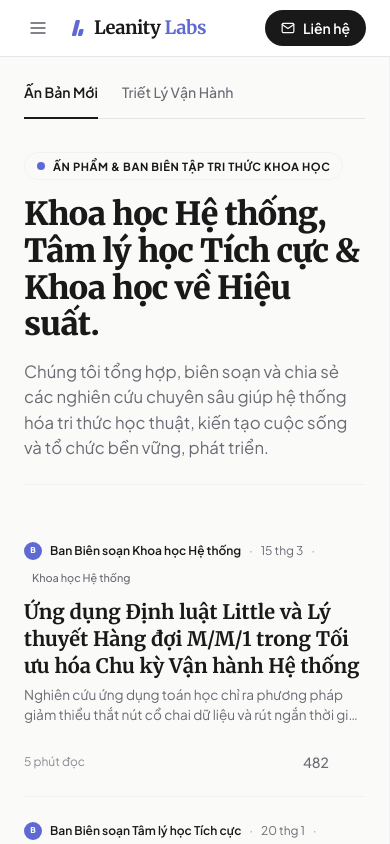
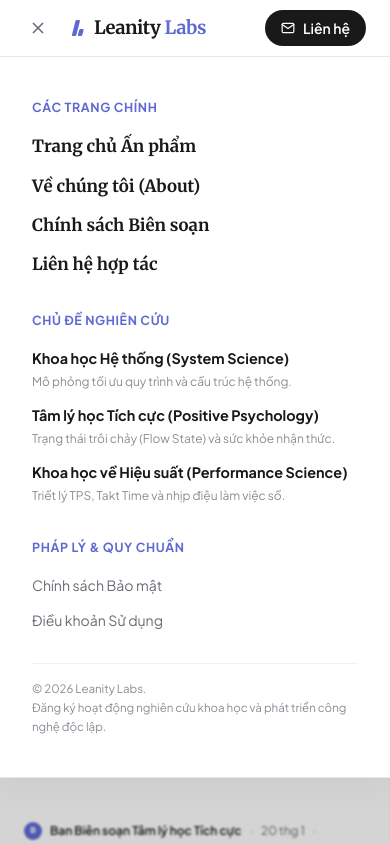
Before and after one commit to steven-baovo/leanity-labs, a Next.js app: page / in a window 390 px wide. Both pictures are taken after a click on the button 38 px from the left and 28 px from the top of the page. Shown: the top 844 px of the page. Built offline with nearby package versions, Linux system fonts and the light colour scheme; no server answers.

Commit message:
feat: implement header menu dropdown with responsive navigation links

```diff
--- a/src/components/Header.tsx
+++ b/src/components/Header.tsx
@@ -1,19 +1,33 @@
+"use client";
+
+import { useState } from 'react';
 import Link from 'next/link';
 
 export default function Header() {
+  const [isOpen, setIsOpen] = useState(false);
+
   return (
+    <>
       <header className="sticky top-0 left-0 w-full h-[57px] bg-bg-dark border-b border-border-dark flex items-center justify-between px-6 z-[200]">
         <div className="flex items-center gap-4">
           <button
-          className="bg-transparent border-none cursor-pointer text-text-secondary flex items-center justify-center p-1 transition-all duration-200 hover:text-text-primary"
+            onClick={() => setIsOpen(!isOpen)}
+            className="bg-transparent border-none cursor-pointer text-text-secondary flex items-center justify-center p-1 transition-all duration-200 hover:text-text-primary active:scale-95"
             aria-label="Mở menu điều hướng"
             title="Menu"
           >
+            {isOpen ? (
+              <svg className="w-5 h-5" viewBox="0 0 24 24" fill="none" stroke="currentColor" strokeWidth="2">
+                <line x1="18" y1="6" x2="6" y2="18"></line>
+                <line x1="6" y1="6" x2="18" y2="18"></line>
+              </svg>
+            ) : (
               <svg className="w-5 h-5" viewBox="0 0 24 24" fill="none" stroke="currentColor" strokeWidth="2">
                 <line x1="3" y1="12" x2="21" y2="12"></line>
                 <line x1="3" y1="6" x2="21" y2="6"></line>
                 <line x1="3" y1="18" x2="21" y2="18"></line>
               </svg>
+            )}
           </button>
 
           <Link href="/" className="flex items-center gap-2 no-underline" aria-label="Leanity Labs Home">
@@ -56,5 +70,91 @@ export default function Header() {
           </Link>
         </div>
       </header>
+
+      {/* Dropdown Menu Panel (Leanity Labs Style) */}
+      {isOpen && (
+        <>
+          {/* Backdrop Overlay */}
+          <div
+            onClick={() => setIsOpen(false)}
+            className="fixed inset-0 bg-black/15 backdrop-blur-[1px] z-[190] transition-opacity duration-300"
+          />
+
+          {/* Navigation Dropdown Box */}
+          <div className="fixed top-[57px] left-0 w-full bg-bg-dark border-b border-border-dark z-[195] shadow-overlay transition-all duration-300">
+            <div className="max-w-[1200px] mx-auto px-8 py-10 grid grid-cols-1 md:grid-cols-3 gap-8">
+              {/* Column 1: Main Pages */}
+              <div className="flex flex-col gap-4">
+                <h4 className="font-sans text-[0.78rem] font-bold uppercase tracking-[0.05em] text-primary">Các trang chính</h4>
+                <nav className="flex flex-col gap-3">
+                  {[
+                    { label: "Trang chủ Ấn phẩm", href: "/" },
+                    { label: "Về chúng tôi (About)", href: "/about" },
+                    { label: "Chính sách Biên soạn", href: "/editorial-policy" },
+                    { label: "Liên hệ hợp tác", href: "/contact" }
+                  ].map((link) => (
+                    <Link
+                      key={link.href}
+                      href={link.href}
+                      onClick={() => setIsOpen(false)}
+                      className="font-serif text-[1.05rem] font-bold text-text-primary hover:text-primary transition-colors duration-200 no-underline"
+                    >
+                      {link.label}
+                    </Link>
+                  ))}
+                </nav>
+              </div>
+
+              {/* Column 2: Research Areas */}
+              <div className="flex flex-col gap-4">
+                <h4 className="font-sans text-[0.78rem] font-bold uppercase tracking-[0.05em] text-primary">Chủ đề Nghiên cứu</h4>
+                <div className="flex flex-col gap-3">
+                  {[
+                    { label: "Khoa học Hệ thống (System Science)", desc: "Mô phỏng tối ưu quy trình và cấu trúc hệ thống." },
+                    { label: "Tâm lý học Tích cực (Positive Psychology)", desc: "Trạng thái trôi chảy (Flow State) và sức khỏe nhận thức." },
+                    { label: "Khoa học về Hiệu suất (Performance Science)", desc: "Triết lý TPS, Takt Time và nhịp điệu làm việc số." }
+                  ].map((topic, i) => (
+                    <Link
+                      key={i}
+                      href="/"
+                      onClick={() => setIsOpen(false)}
+                      className="group flex flex-col no-underline"
+                    >
+                      <span className="font-sans text-[0.9rem] font-bold text-text-primary group-hover:text-primary transition-colors duration-200">{topic.label}</span>
+                      <span className="font-sans text-[0.75rem] text-text-muted mt-0.5">{topic.desc}</span>
+                    </Link>
+                  ))}
+                </div>
+              </div>
+
+              {/* Column 3: Policy & Legal */}
+              <div className="flex flex-col gap-4">
+                <h4 className="font-sans text-[0.78rem] font-bold uppercase tracking-[0.05em] text-primary">Pháp lý & Quy chuẩn</h4>
+                <nav className="flex flex-col gap-3">
+                  {[
+                    { label: "Chính sách Bảo mật", href: "/privacy" },
+                    { label: "Điều khoản Sử dụng", href: "/terms" }
+                  ].map((link) => (
+                    <Link
+                      key={link.href}
+                      href={link.href}
+                      onClick={() => setIsOpen(false)}
+                      className="font-sans text-[0.88rem] text-text-secondary hover:text-primary transition-colors duration-200 no-underline"
+                    >
+                      {link.label}
+                    </Link>
+                  ))}
+                </nav>
+                <div className="mt-4 pt-4 border-t border-border-color">
+                  <p className="font-sans text-[0.72rem] text-text-muted leading-relaxed m-0">
+                    © 2026 Leanity Labs.<br />Đăng ký hoạt động nghiên cứu khoa học và phát triển công nghệ độc lập.
+                  </p>
+                </div>
+              </div>
+            </div>
+          </div>
+        </>
+      )}
+    </>
   );
 }
```
Lines whose indentation alone changed are shown as unchanged.
